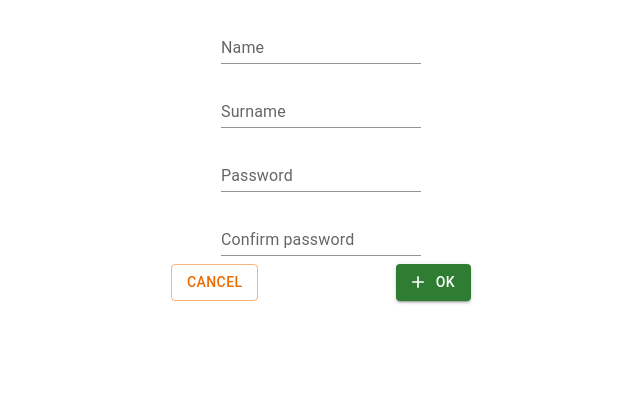
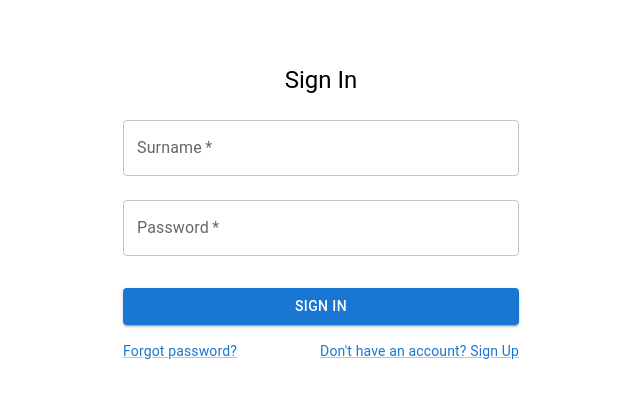
Before and after one commit to AlexisPin/asi2-frontend, a React (Vite) app: page / in a window 1280 px wide. Shown: the top 398 px of the page, without its empty margins (319-959 px from the left). Built offline with nearby package versions, Linux system fonts and the light colour scheme.

Commit message:
feat(login) :  login page

```diff
--- a/src/pages/login.tsx
+++ b/src/pages/login.tsx
@@ -1,26 +1,108 @@
-import { Grid } from '@mui/material';
-import { Input } from '../components/form/input';
-import { Button } from '../components/form/button';
-import AddIcon from '@mui/icons-material/Add';
+import { Box, Container, Grid, Link, TextField, Typography } from '@mui/material';
+import Button from '@mui/material/Button';
+import { useState } from 'react';
 
 export const Login = () => {
+  const [login, setLogin] = useState<'login' | 'register'>('login');
+  const handleSubmit = (event: any) => {
+    event.preventDefault();
+    const data = new FormData(event.currentTarget);
+    let body = {};
+    if (login == 'login') {
+      body = {
+        surname: data.get('surname'),
+        password: data.get('password'),
+      };
+    } else {
+      body = {
+        name: data.get('name'),
+        surname: data.get('surname'),
+        password: data.get('password'),
+        confirm_password: data.get('re-password'),
+      };
+    }
+    console.log(body);
+  };
+
   return (
-    <Grid container direction="column" justifyContent="center" alignItems="center">
-      <Input label="Name" />
-      <Input label="Surname" />
-      <Input label="Password" />
-      <Input label="Confirm password" />
+    <Container component="main" maxWidth="xs">
+      <Box
+        sx={{
+          marginTop: 8,
+          display: 'flex',
+          flexDirection: 'column',
+          alignItems: 'center',
+        }}
+      >
+        <Typography component="h1" variant="h5">
+          {login == 'login' ? 'Sign In' : 'Register'}
+        </Typography>
+        <Box component="form" onSubmit={handleSubmit} noValidate sx={{ mt: 1 }}>
+          {login == 'register' && (
+            <TextField
+              margin="normal"
+              required
+              fullWidth
+              id="name"
+              label="Name"
+              name="name"
+              autoComplete="name"
+              autoFocus
+            />
+          )}
+          <TextField
+            margin="normal"
+            required
+            fullWidth
+            name="surname"
+            label="Surname"
+            id="surname"
+            autoComplete="Surname"
+          />
+          <TextField
+            margin="normal"
+            required
+            fullWidth
+            name="password"
+            label="Password"
+            type="password"
+            id="surname"
+            autoComplete="Password"
+          />
+          {login == 'register' && (
+            <TextField
+              margin="normal"
+              required
+              fullWidth
+              name="re-password"
+              label="Re-Password"
+              type="password"
+              id="surname"
+              autoComplete="Confirm Password"
+            />
+          )}
 
-      <Grid
-        container
-        direction="row"
-        justifyContent="space-between"
-        alignItems="center"
-        width={300}
-      >
-        <Button label="Cancel" variant="outlined" color="warning" />
-        <Button label="Ok" variant="contained" color="success" startIcon={<AddIcon />} />
-      </Grid>
-    </Grid>
+          <Button type="submit" fullWidth variant="contained" sx={{ mt: 3, mb: 2 }}>
+            {login == 'login' ? 'Sign In' : 'Register'}
+          </Button>
+          <Grid container>
+            <Grid item xs>
+              <Link href="#" variant="body2">
+                Forgot password?
+              </Link>
+            </Grid>
+            <Grid item>
+              <Link
+                href="#"
+                variant="body2"
+                onClick={() => setLogin((prev) => (prev == 'login' ? 'register' : 'login'))}
+              >
+                {"Don't have an account? Sign Up"}
+              </Link>
+            </Grid>
+          </Grid>
+        </Box>
+      </Box>
+    </Container>
   );
 };
```
